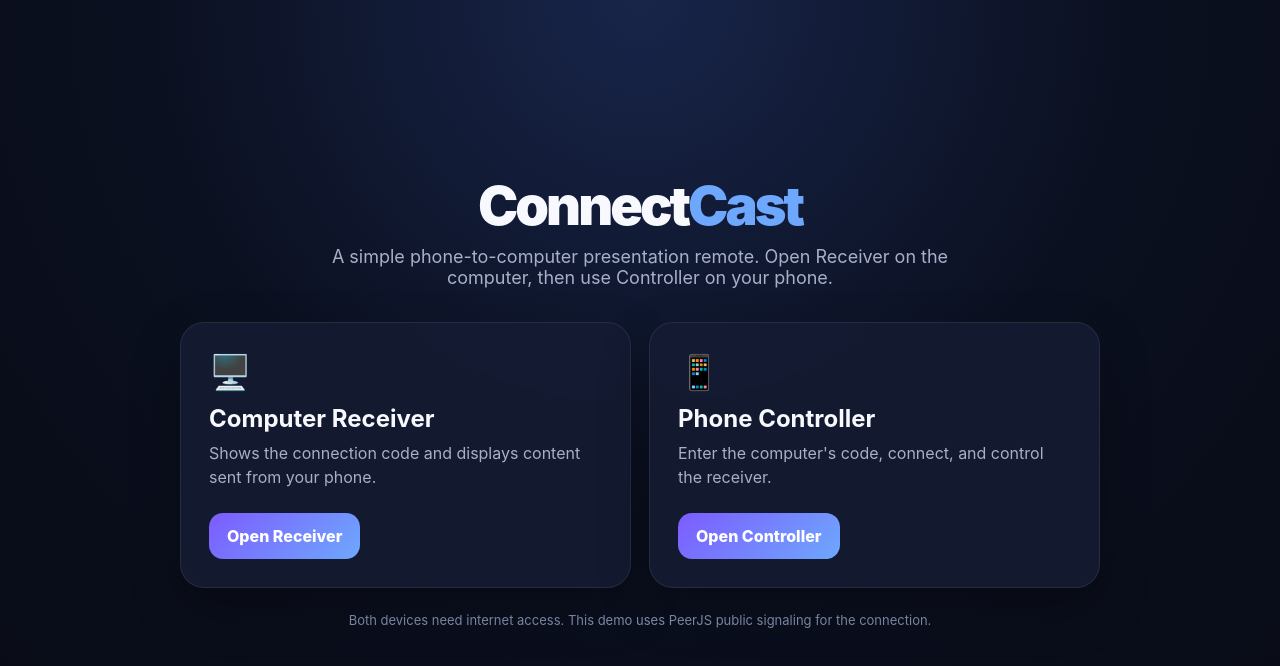
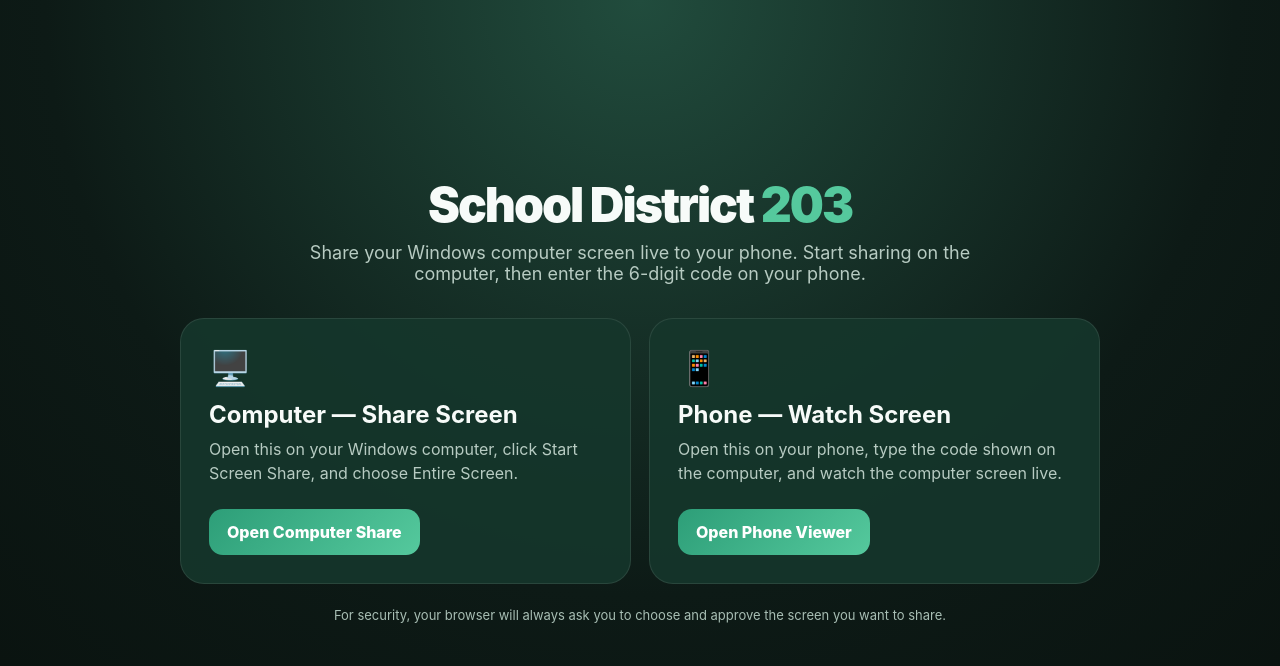
Before and after one commit to dmatalone/school-district-203-connect, a plain HTML site: page index.html in a window 1280 px wide. Drawn offline with Linux system fonts and the light colour scheme.

Commit message:
Switch app to computer screen sharing

```diff
--- a/index.html
+++ b/index.html
@@ -3,39 +3,23 @@
 <head>
   <meta charset="UTF-8" />
   <meta name="viewport" content="width=device-width, initial-scale=1.0" />
-  <title>ConnectCast</title>
+  <title>School District 203 Screen Share</title>
   <style>
-    :root{--bg:#0b1020;--card:#151c33;--text:#f7f9ff;--muted:#a7b0c8;--accent:#6ea8fe;--accent2:#7c5cff}
-    *{box-sizing:border-box} body{margin:0;font-family:Inter,system-ui,-apple-system,Segoe UI,Roboto,sans-serif;background:radial-gradient(circle at top,#18254a 0,#0b1020 48%,#080b15 100%);color:var(--text);min-height:100vh;display:grid;place-items:center;padding:24px}
-    .wrap{width:min(920px,100%);text-align:center}.logo{font-size:54px;font-weight:900;letter-spacing:-3px;margin-bottom:8px}.logo span{color:var(--accent)}
-    .sub{color:var(--muted);font-size:18px;max-width:650px;margin:0 auto 34px}
-    .grid{display:grid;grid-template-columns:repeat(2,minmax(0,1fr));gap:18px}
-    .card{background:rgba(21,28,51,.88);border:1px solid rgba(255,255,255,.08);border-radius:24px;padding:28px;text-align:left;box-shadow:0 20px 50px rgba(0,0,0,.28);backdrop-filter:blur(14px)}
-    .icon{font-size:34px}.card h2{margin:12px 0 8px;font-size:24px}.card p{margin:0 0 24px;color:var(--muted);line-height:1.5}
-    a.btn{display:inline-block;text-decoration:none;color:white;background:linear-gradient(135deg,var(--accent2),var(--accent));padding:13px 18px;border-radius:14px;font-weight:800}
-    .note{margin-top:24px;color:#8390af;font-size:13px}
-    @media(max-width:680px){.grid{grid-template-columns:1fr}.logo{font-size:44px}}
+    :root{--bg:#0d1a16;--card:#16372c;--text:#f7fbf9;--muted:#b7cbc2;--accent:#55c99d;--accent2:#2d9e78}
+    *{box-sizing:border-box}body{margin:0;font-family:Inter,system-ui,-apple-system,Segoe UI,Roboto,sans-serif;background:radial-gradient(circle at top,#214c3d 0,#0d1a16 58%,#09110e 100%);color:var(--text);min-height:100vh;display:grid;place-items:center;padding:24px}
+    .wrap{width:min(920px,100%);text-align:center}.title{font-size:48px;font-weight:900;letter-spacing:-2px;margin:0 0 8px}.title span{color:var(--accent)}
+    .sub{color:var(--muted);font-size:18px;max-width:700px;margin:0 auto 34px}.grid{display:grid;grid-template-columns:repeat(2,minmax(0,1fr));gap:18px}.card{background:rgba(22,55,44,.9);border:1px solid rgba(255,255,255,.09);border-radius:24px;padding:28px;text-align:left}.icon{font-size:34px}.card h2{margin:12px 0 8px;font-size:24px}.card p{margin:0 0 24px;color:var(--muted);line-height:1.5}.btn{display:inline-block;text-decoration:none;color:white;background:linear-gradient(135deg,var(--accent2),var(--accent));padding:13px 18px;border-radius:14px;font-weight:800}.note{margin-top:22px;color:#a8beb4;font-size:13px;line-height:1.5}@media(max-width:680px){.grid{grid-template-columns:1fr}.title{font-size:38px}}
   </style>
 </head>
 <body>
   <main class="wrap">
-    <div class="logo">Connect<span>Cast</span></div>
-    <p class="sub">A simple phone-to-computer presentation remote. Open Receiver on the computer, then use Controller on your phone.</p>
+    <h1 class="title">School District <span>203</span></h1>
+    <p class="sub">Share your Windows computer screen live to your phone. Start sharing on the computer, then enter the 6-digit code on your phone.</p>
     <div class="grid">
-      <section class="card">
-        <div class="icon">🖥️</div>
-        <h2>Computer Receiver</h2>
-        <p>Shows the connection code and displays content sent from your phone.</p>
-        <a class="btn" href="receiver.html">Open Receiver</a>
-      </section>
-      <section class="card">
-        <div class="icon">📱</div>
-        <h2>Phone Controller</h2>
-        <p>Enter the computer's code, connect, and control the receiver.</p>
-        <a class="btn" href="remote.html">Open Controller</a>
-      </section>
+      <section class="card"><div class="icon">🖥️</div><h2>Computer — Share Screen</h2><p>Open this on your Windows computer, click Start Screen Share, and choose Entire Screen.</p><a class="btn" href="receiver.html">Open Computer Share</a></section>
+      <section class="card"><div class="icon">📱</div><h2>Phone — Watch Screen</h2><p>Open this on your phone, type the code shown on the computer, and watch the computer screen live.</p><a class="btn" href="remote.html">Open Phone Viewer</a></section>
     </div>
-    <div class="note">Both devices need internet access. This demo uses PeerJS public signaling for the connection.</div>
+    <div class="note">For security, your browser will always ask you to choose and approve the screen you want to share.</div>
   </main>
 </body>
 </html>
```
